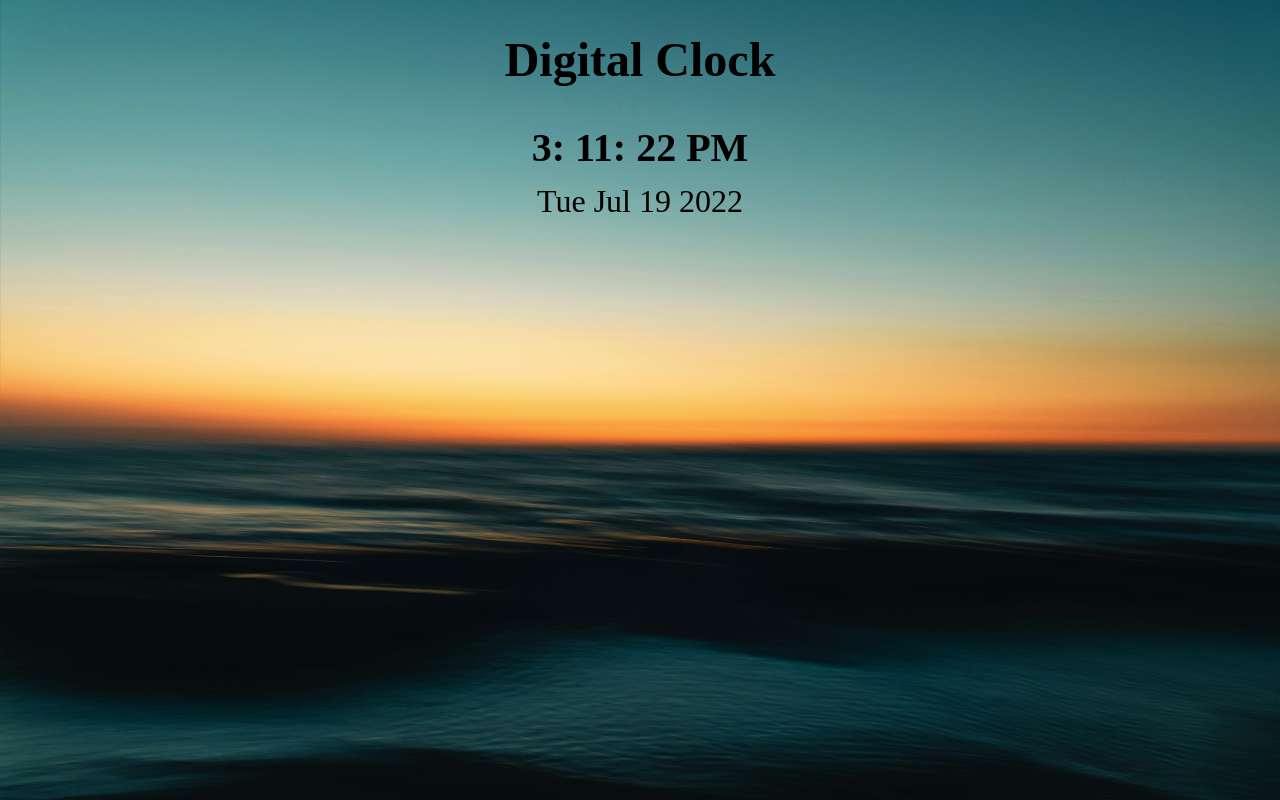
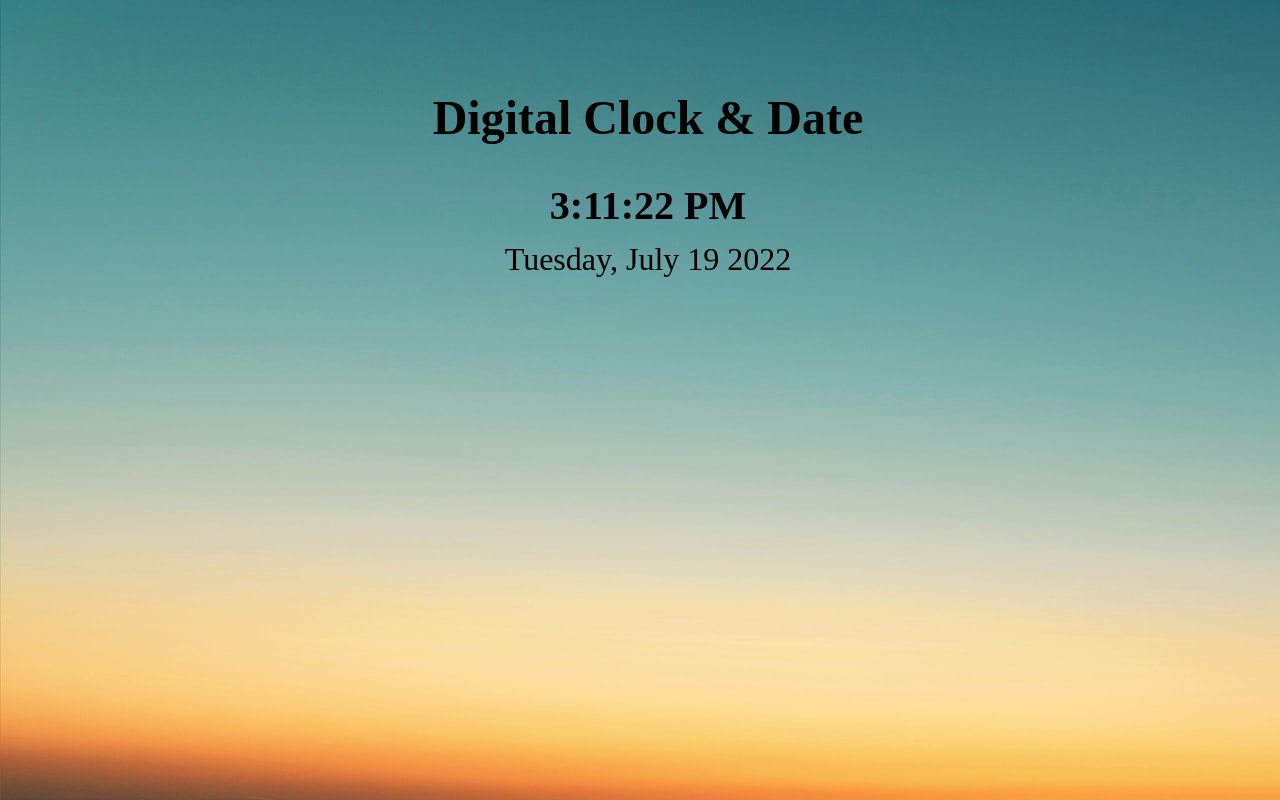
Before and after one commit to 1001hadi/Digital-clock-, a plain HTML site: page index.html in a window 1280 px wide. Drawn offline with Linux system fonts and the light colour scheme.

Commit message:
Changes on html, css and Js files

```diff
--- a/app.js
+++ b/app.js
@@ -1,22 +1,14 @@
 const clock = document.getElementById('clock');
 const date = document.getElementById('date');
 
-// create function (timeGenerator) to get current time: Hour, minutes, seconds!
 function timeGenerator() {
     const curTime = new Date();
     let curHour = curTime.getHours();
     let curMinute = curTime.getMinutes();
     let curSecond = curTime.getSeconds();
-    let amPmConvertor;
+    let amPmConvertor = (curHour >= 12) ? 'PM' : 'AM';
 
-    // Adjusting the 12 Hours time
-    if(curHour >= 12) {
-        amPmConvertor = 'PM';
-    } else {
-        amPmConvertor = 'AM';
-    }
 
-    // convert 24 hours timeline to 12 hours
     if(curHour > 12) {
         curHour = curHour -12;
     } else if (curHour <= 9) {
@@ -24,25 +16,38 @@ function timeGenerator() {
     } else {
         curHour;
     }
-    //
-    const timeTable = `
-    <span>${curHour}:</span>
-    <span>${curMinute}:</span>
-    <span>${curSecond}</span>
-    <span>${amPmConvertor}</span>
-    `;
 
-    clock.innerHTML = timeTable;
+    if (curMinute <= 9) {
+        curMinute = '0' + curMinute;
+    } else {
+        curMinute;
+    }
+
+    if (curSecond <= 9) {
+        curSecond = '0' + curSecond;
+    } else {
+        curSecond;
+    }
+
+    const timeTable = `${curHour}:${curMinute}:${curSecond} ${amPmConvertor}`;
+
+    clock.innerText = timeTable;
 }
 
-// Create function (dateGenerator) to get current Date: day, Month, year!
+ const months = ["January","February","March","April","May","June","July", "August","September","October","November","December"];
+ const daysOfWeek = ["Sunday","Monday","Tuesday","Wednesday","Thursday","Friday"];
+
 function dateGenerator() {
-    const currentDate = new Date().toDateString();
-    const dateHolder = `
-    <span>${currentDate}</span>
-    `
-    date.innerHTML = dateHolder;
+    const exactDate = new Date();
+    const curYear = exactDate.getFullYear();
+    const curMonth = months[exactDate.getMonth()];
+    const curDate = exactDate.getDate();
+    const curDay = daysOfWeek[exactDate.getDay()];
+
+    const dateHolder = `${curDay}, ${curMonth} ${curDate} ${curYear}`;
+
+    date.innerText = dateHolder;
 }
 
-setInterval(timeGenerator,1000);
+setInterval(timeGenerator,0);
 dateGenerator();
--- a/index.html
+++ b/index.html
@@ -9,7 +9,7 @@
 </head>
 <body>
     <div class="container">
-        <h1 class="text">Digital Clock</h1>
+        <h1 class="text">Digital Clock & Date</h1>
         <div id="clock"></div>
         <div id="date"></div>
     </div>
--- a/style.css
+++ b/style.css
@@ -1,11 +1,15 @@
 body {
     background-image:url("img/clock.jpg");
-    height: 100%;
-    background-size: cover;
+    position: fixed;
+    top: 0;
+    left: 0;
+    min-width: 100%;
+    min-height: 100%;
 }
 
 .container {
     text-align: center;
+    padding-top: 50px;
 }
 
 h1 {
```
Also changed, not shown: 1 other file.
